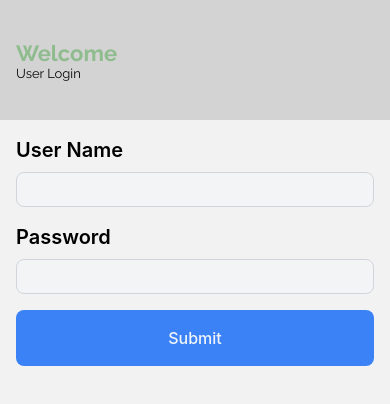
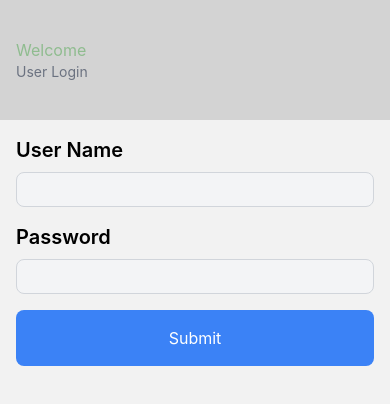
Before and after one commit to locnguyen14/PetAppFrontEnd, a React Native app: screen /SignIn in a window 390 px wide. Shown: the top 404 px of the page. Built offline with nearby package versions, Linux system fonts and the light colour scheme.

Commit message:
remove all styled-component in button and text component

```diff
--- a/components/Buttons/RegularButton.tsx
+++ b/components/Buttons/RegularButton.tsx
@@ -1,23 +1,28 @@
 import React, { FunctionComponent } from "react";
-import styled from "styled-components/native";
+import { styled } from "nativewind";
 import {
   GestureResponderEvent,
   StyleProp,
   TextStyle,
   ViewStyle,
+  TouchableOpacity,
 } from "react-native";
 
-import { colors } from "../colors";
 import RegularText from "../Texts/RegularText";
 
-// defining the view
-const ButtonView = styled.TouchableOpacity`
-  align-items: center;
-  background-color: ${colors.white};
-  width: 100%;
-  padding: 20px;
-  border-radius: 20px;
-`;
+// // defining the view
+// const ButtonView = styled.TouchableOpacity`
+//   align-items: center;
+//   background-color: ${colors.white};
+//   width: 100%;
+//   padding: 20px;
+//   border-radius: 20px;
+// `;
+
+const ButtonView = styled(
+  TouchableOpacity,
+  "items-center bg-slate-100 w-full p-5 rounded-2xl"
+);
 
 interface ButtonProps {
   btnStyles?: StyleProp<ViewStyle>;
--- a/components/Buttons/SubmitButton.tsx
+++ b/components/Buttons/SubmitButton.tsx
@@ -6,6 +6,7 @@ import {
   GestureResponderEvent,
 } from "react-native";
 import { styled } from "nativewind";
+import RegularText from "../Texts/RegularText";
 
 const ButtonText = styled(Text);
 const ButtonVIew = styled(TouchableOpacity);
@@ -21,9 +22,9 @@ const SubmitButton: FunctionComponent<ButtonProps> = (props) => {
       className=" bg-cover bg-blue-500 items-center rounded-lg px-8 py-4"
       onPress={props.onPress}
     >
-      <ButtonText className=" font-medium text-slate-100 text-base">
+      <RegularText textStyles={{ color: "white" }}>
         {props.children}
-      </ButtonText>
+      </RegularText>
     </ButtonVIew>
   );
 };
--- a/components/Texts/BigText.tsx
+++ b/components/Texts/BigText.tsx
@@ -1,15 +1,10 @@
 import React, { FunctionComponent } from "react";
-import styled from "styled-components/native";
+import { styled } from "nativewind";
+import { Text } from "react-native";
 
-import { colors } from "../colors";
 import { TextProps } from "./types";
 
-const StyledText = styled.Text`
-  font-size: 33px;
-  color: ${colors.accent};
-  text-align: left;
-  font-family: Raleway-Bold;
-`;
+const StyledText = styled(Text, " text-3xl text-left text-amber-100");
 
 const BigText: FunctionComponent<TextProps> = (props) => {
   return <StyledText style={props.textStyles}>{props.children}</StyledText>;
--- a/components/Texts/RegularText.tsx
+++ b/components/Texts/RegularText.tsx
@@ -1,15 +1,10 @@
 import React, { FunctionComponent } from "react";
-import styled from "styled-components/native";
+import { styled } from "nativewind";
 
-import { colors } from "../colors";
 import { TextProps } from "./types";
+import { Text } from "react-native";
 
-const StyledText = styled.Text`
-  font-size: 15px;
-  color: ${colors.gray};
-  text-align: left;
-  font-family: Raleway-Bold;
-`;
+const StyledText = styled(Text, " text-base text-left ");
 
 const RegularText: FunctionComponent<TextProps> = (props) => {
   return <StyledText style={props.textStyles}>{props.children}</StyledText>;
--- a/components/Texts/SmallText.tsx
+++ b/components/Texts/SmallText.tsx
@@ -1,15 +1,10 @@
 import React, { FunctionComponent } from "react";
-import styled from "styled-components/native";
+import { styled } from "nativewind";
 
-import { colors } from "../colors";
 import { TextProps } from "./types";
+import { Text } from "react-native";
 
-const StyledText = styled.Text`
-  font-size: 13px;
-  color: ${colors.gray};
-  text-align: left;
-  font-family: Raleway-Regular;
-`;
+const StyledText = styled(Text, "text-sm text-gray-500 text-left");
 
 const SmallText: FunctionComponent<TextProps> = (props) => {
   return <StyledText style={props.textStyles}>{props.children}</StyledText>;
```
